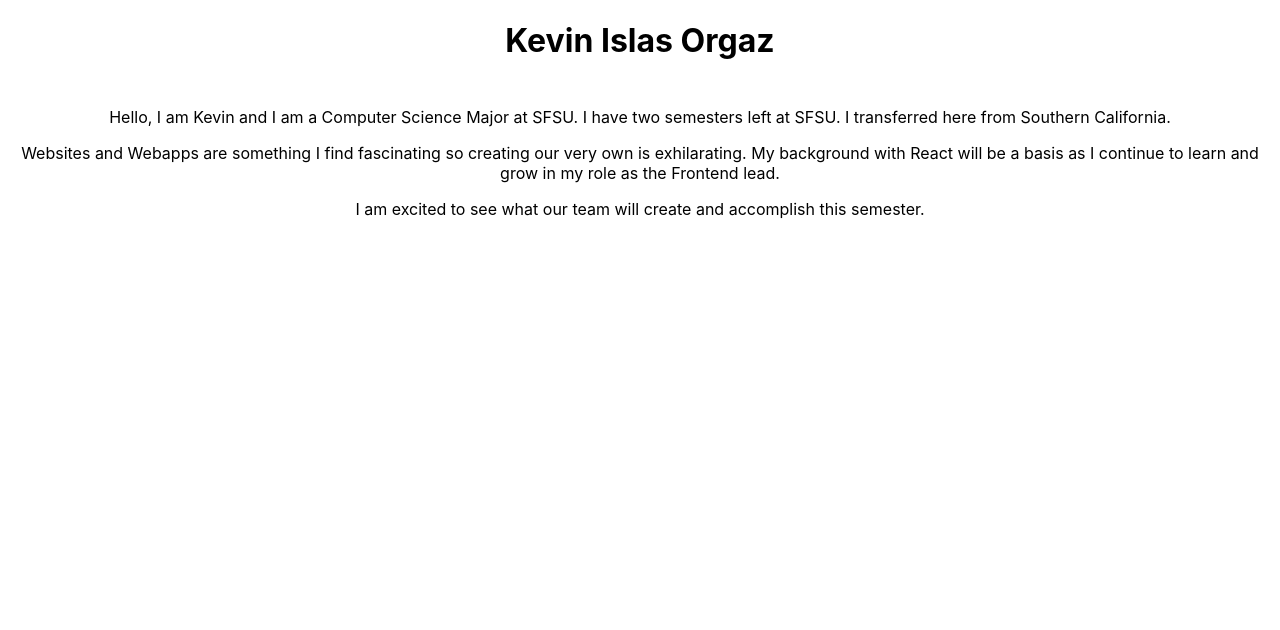
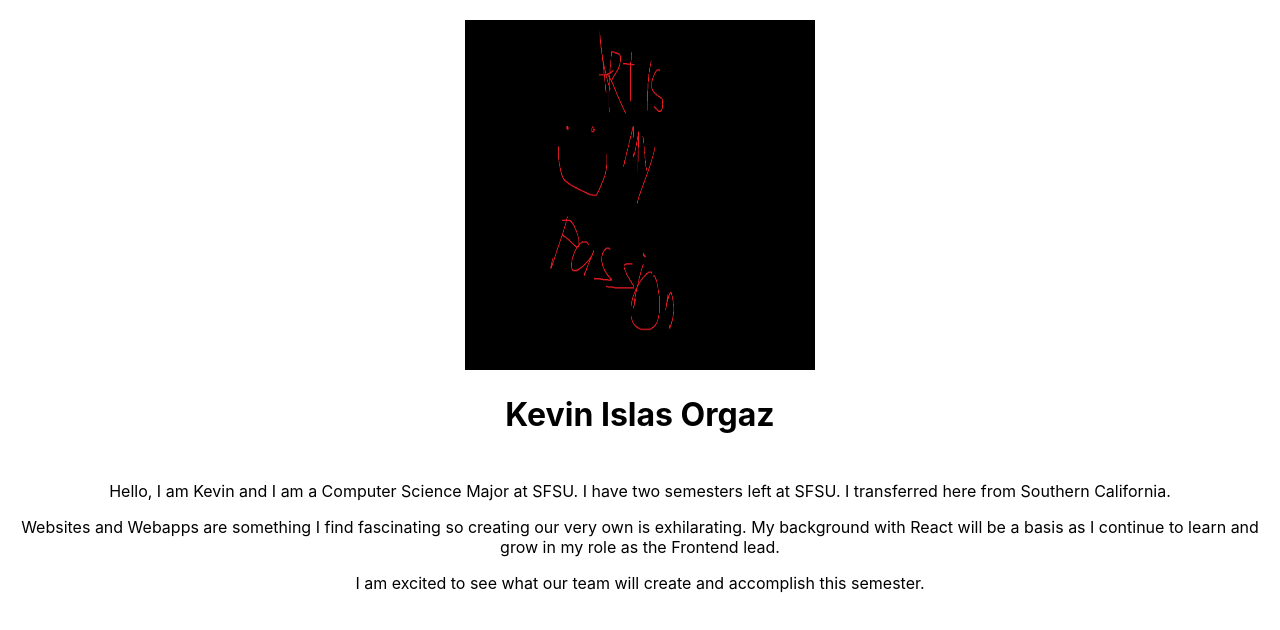
Before and after one commit to sfsu-joseo/csc648-848-01-sw-engineering-summer-22-team02, a React (Create React App) app in the folder application/front-end/: page /PersonalAbout/Islas in a window 1280 px wide. Shown: the top 630 px of the page. Built offline with nearby package versions, Linux system fonts and the light colour scheme.

Commit message:
Temporary picture added

```diff
--- a/application/front-end/src/PersonalAbout/Islas.js
+++ b/application/front-end/src/PersonalAbout/Islas.js
@@ -3,7 +3,10 @@ import React from "react";
 function Islas() {
   return (
     <div>
-      {/* //Image to be added at a later date */}
+      <img
+        class="About_Image"
+        src={require("../Images/Kevin PlaceHolder.png")}
+      />
       <h1 className="About_Name"> Kevin Islas Orgaz</h1>
       <p className="About_Paragraph">
         Hello, I am Kevin and I am a Computer Science Major at SFSU. I have two
```
Also changed, not shown: application/front-end/src/Images/Kevin PlaceHolder.png (added).
